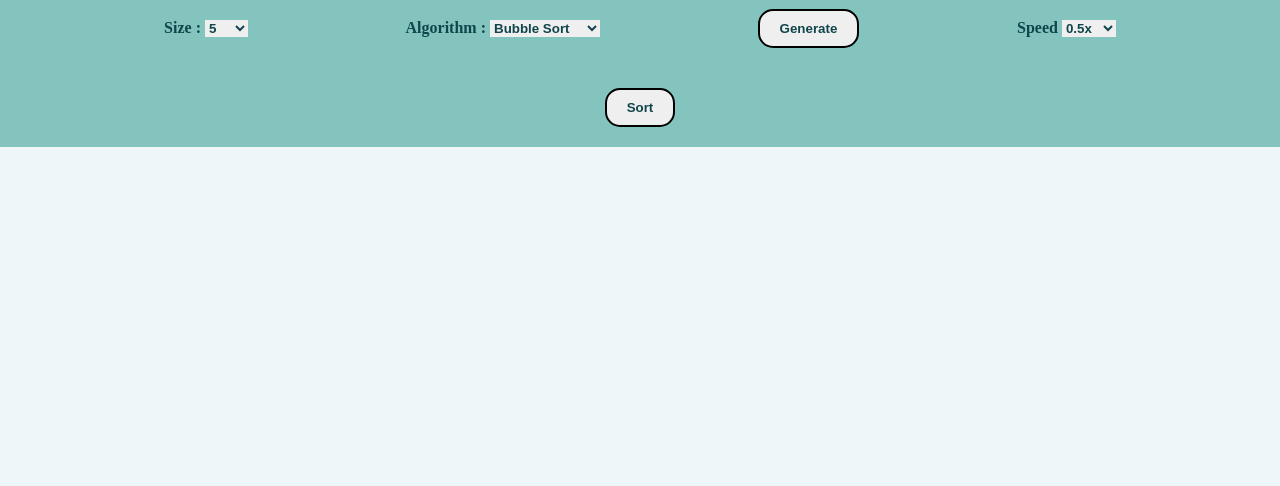
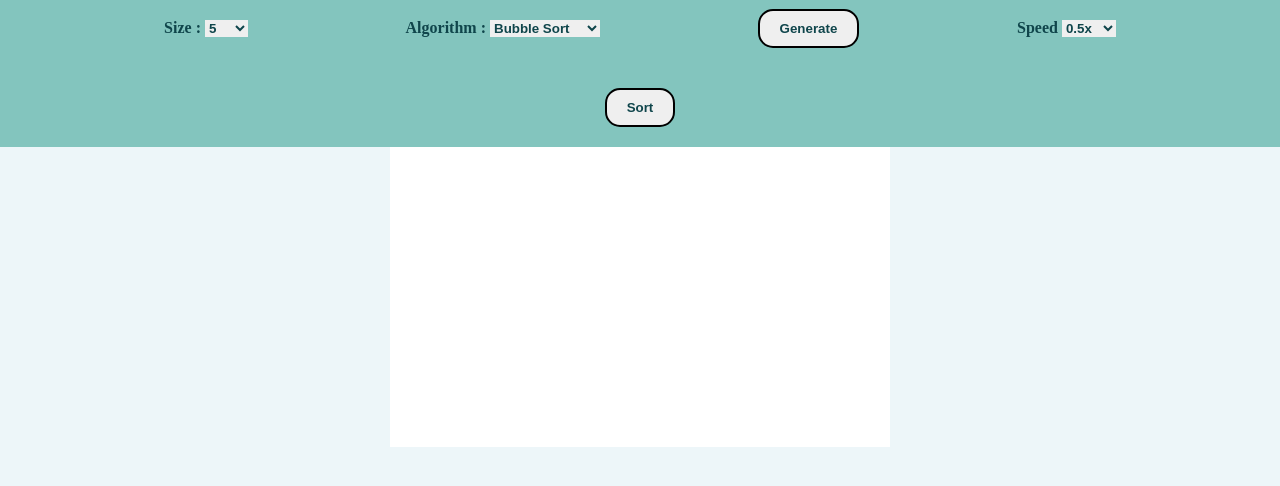
Before and after one commit to Adityacodin/Sorting-Visualizer, a plain HTML site: page templates/index.html in a window 1280 px wide. Shown: the part 78-564 px from the top of the page. Drawn offline with Linux system fonts and the light colour scheme; a script that the page names is missing.

Commit message:
configured sorting screen

```diff
--- a/static/style.css
+++ b/static/style.css
@@ -1,5 +1,5 @@
 
-/* locked */
+
 * {
     color : #0f454b;
     padding : 0px;
@@ -7,31 +7,26 @@
     border : 0px;
     font-weight: bolder;
     }
-    /*  */
 
-    /* locked */
 body {
     background-color: #edf6f9;
     position: relative;
     min-height: 50vh;
     text-align: center;
 }
-    /*  */
+
 
 header,#sort_menu{
     background-color: #83c5be;
 }
 
 
-    /* locked */
 h1{
     text-align : center;
     margin-top: 20px;
     margin-bottom: 10px;
 }
-    /*  */
 
-    /* locked */
 .input{
     display : inline-block;
     margin-top : 20px;
@@ -39,16 +34,18 @@
     margin-left : 6%;
     margin-right:6%;
 }
-    /*  */
 
-    /* locked */
 #generate_btn,#sort_btn{
     padding: 10px 20px
 }
 
 #sort_scr{
-        text-align : center;
-        display : inline-block;
+    background-color: white;
+    align-items: center;
+    justify-content: center;
+    width : 500px;
+    height : 300px;
+    margin: 0 auto;
 }
 
 .sort_bn{
```
Lines whose indentation alone changed are shown as unchanged.
